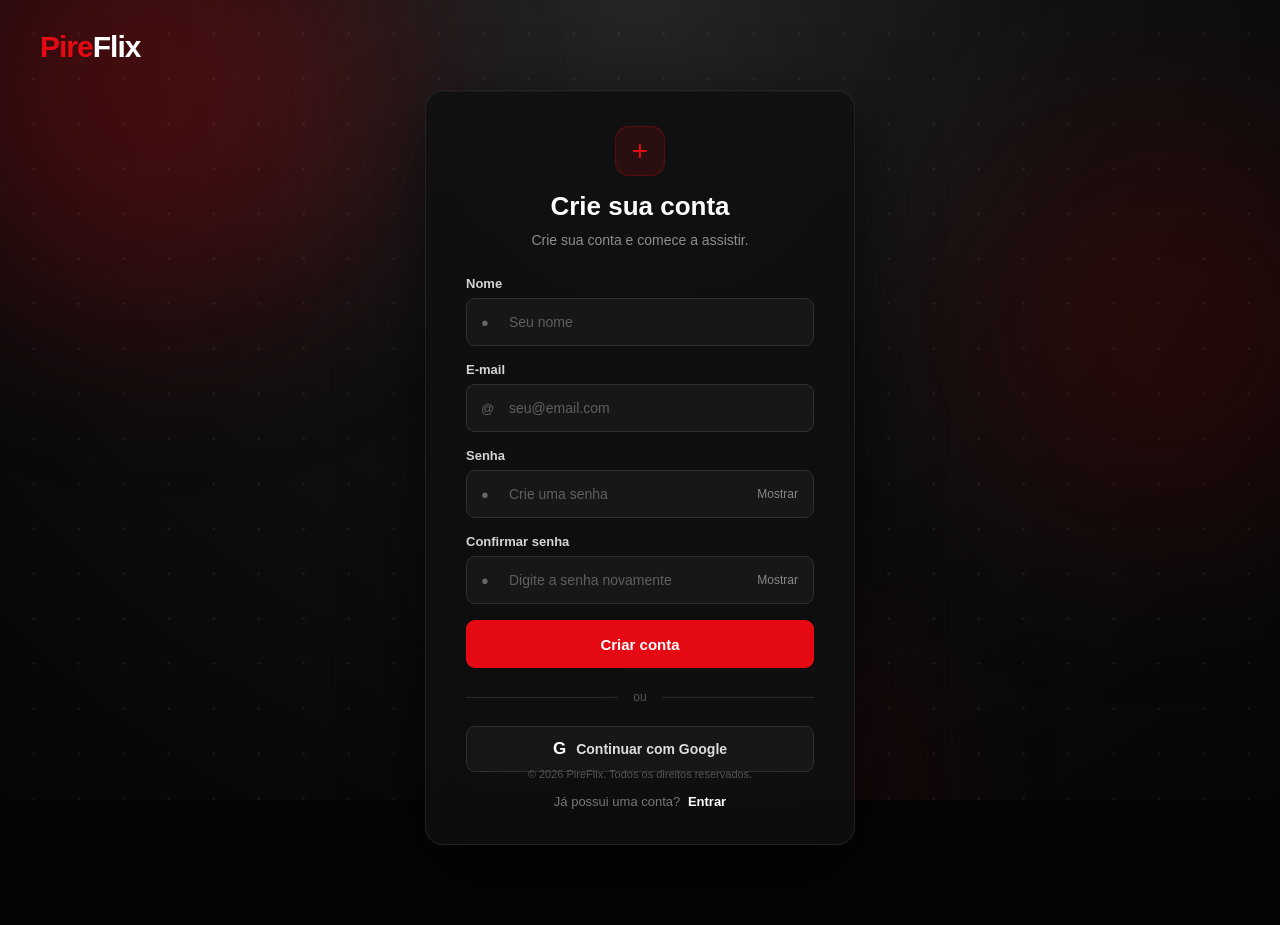
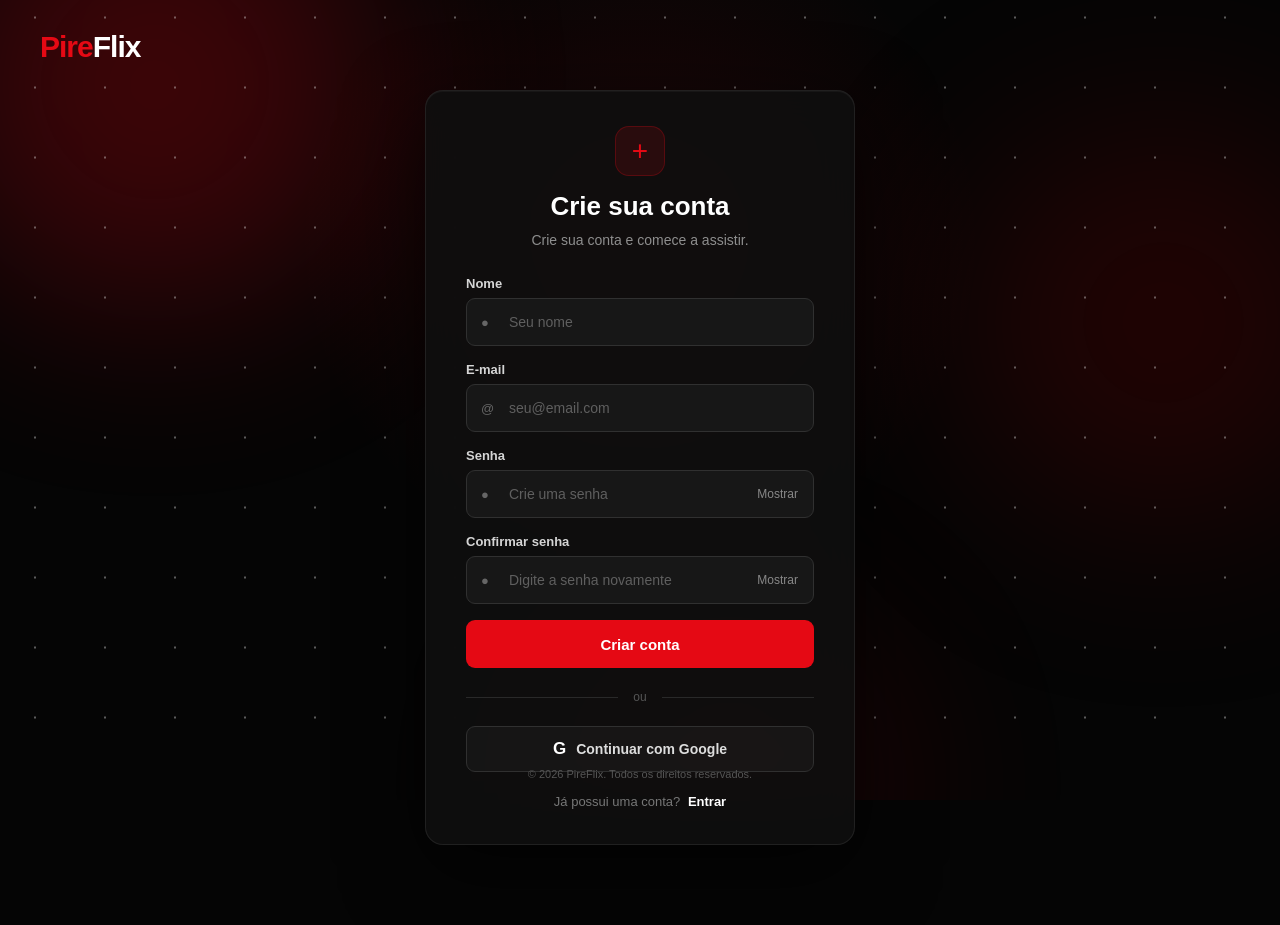
Before and after one commit to moonhzl/LuneFlix, a website: page front/pages/register.html in a window 1280 px wide. Drawn offline with Linux system fonts and the light colour scheme.

Commit message:
Particulas do register configuradas

```diff
--- a/front/css/register.css
+++ b/front/css/register.css
@@ -25,11 +25,7 @@ body {
 
 .background {
     position: fixed;
-
     inset: 0;
-
-    width: 100%;
-    height: 100%;
 
     overflow: hidden;
 
@@ -37,11 +33,11 @@ body {
 
     background:
         radial-gradient(
-            circle at top,
-            #252525 0%,
-            #101010 45%,
-            #050505 100%
-        );
+            circle at 50% 30%,
+            rgba(229, 9, 20, 0.12),
+            transparent 40%
+        ),
+        #050505;
 }
 
 
@@ -104,25 +100,40 @@ body {
    PARTICULAS
 ========================================= */
 
+/* =========================
+   PARTÍCULAS
+========================= */
+
 .particles {
     position: absolute;
-
     inset: 0;
 
-    opacity: 0.3;
+    opacity: 0.35;
 
     background-image:
         radial-gradient(
             circle,
-            rgba(255, 255, 255, 0.25) 1px,
+            white 1px,
             transparent 1px
         );
 
-    background-size: 45px 45px;
+    background-size: 70px 70px;
 
-    animation: particlesMove 20s linear infinite;
+    animation:
+        particlesMove 20s linear infinite;
 }
 
+@keyframes particlesMove {
+
+    from {
+        transform: translateY(0);
+    }
+
+    to {
+        transform: translateY(-70px);
+    }
+
+}
 
 /* =========================================
    LOGO
@@ -741,16 +752,6 @@ footer {
     }
 }
 
-@keyframes particlesMove {
-
-    from {
-        background-position: 0 0;
-    }
-
-    to {
-        background-position: 45px 45px;
-    }
-}
 
 
 /* =========================================
```
